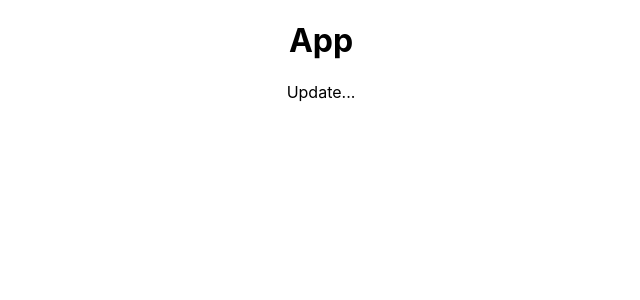
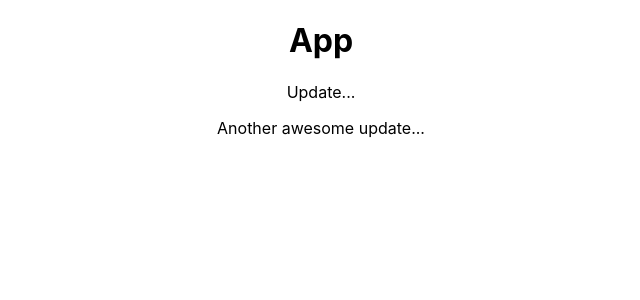
Before and after one commit to mmadeira-fuze/github-changesets, a React (Create React App) app: page / in a window 1280 px wide. Shown: the top 300 px of the page, without its empty margins (319-959 px from the left). Built offline with nearby package versions, Linux system fonts and the light colour scheme.

Commit message:
Update another awesome app

```diff
--- a/src/App.js
+++ b/src/App.js
@@ -5,6 +5,7 @@ function App() {
     <div className="App">
       <h1>App</h1>
       <p>Update...</p>
+      <p>Another awesome update...</p>
     </div>
   );
 }
```
